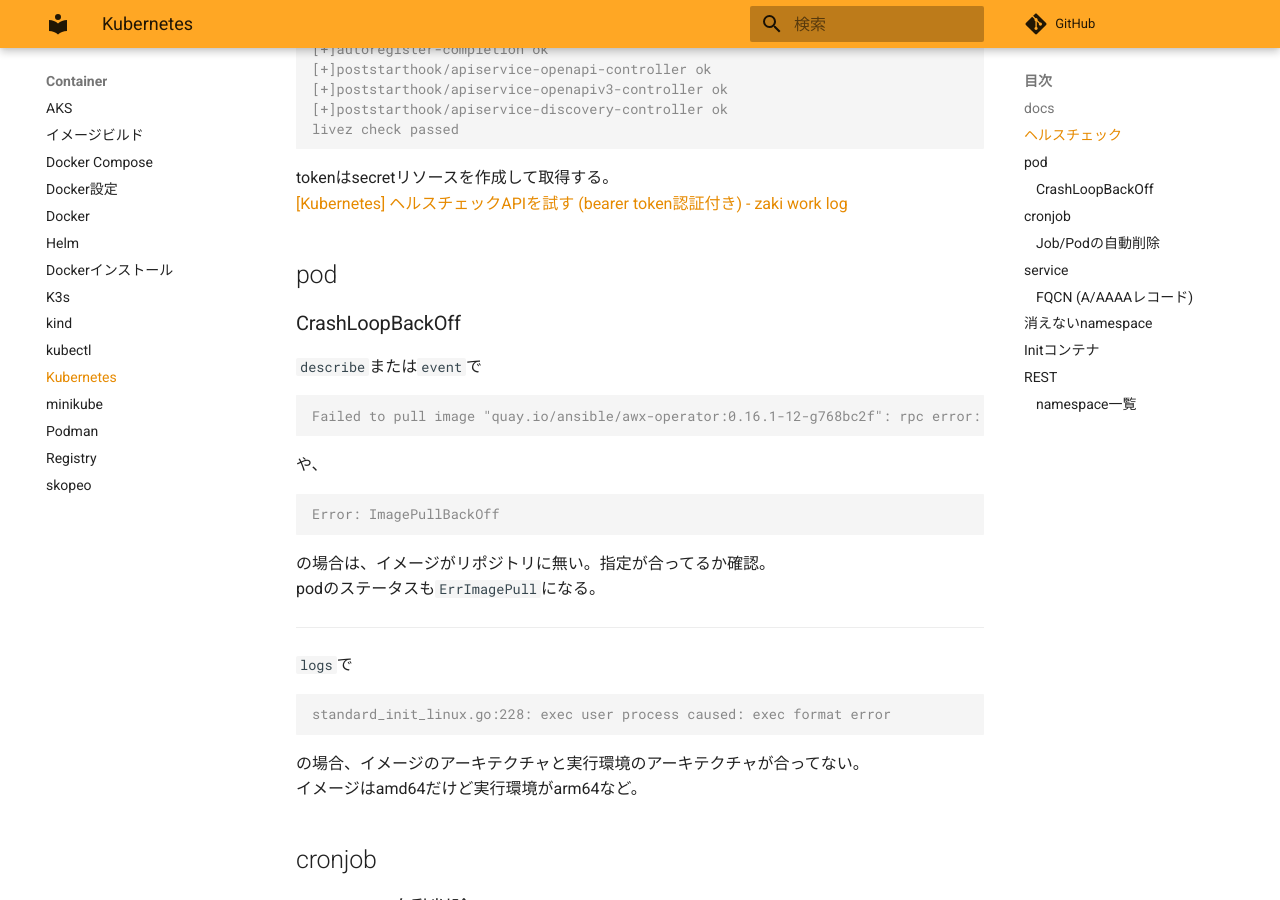
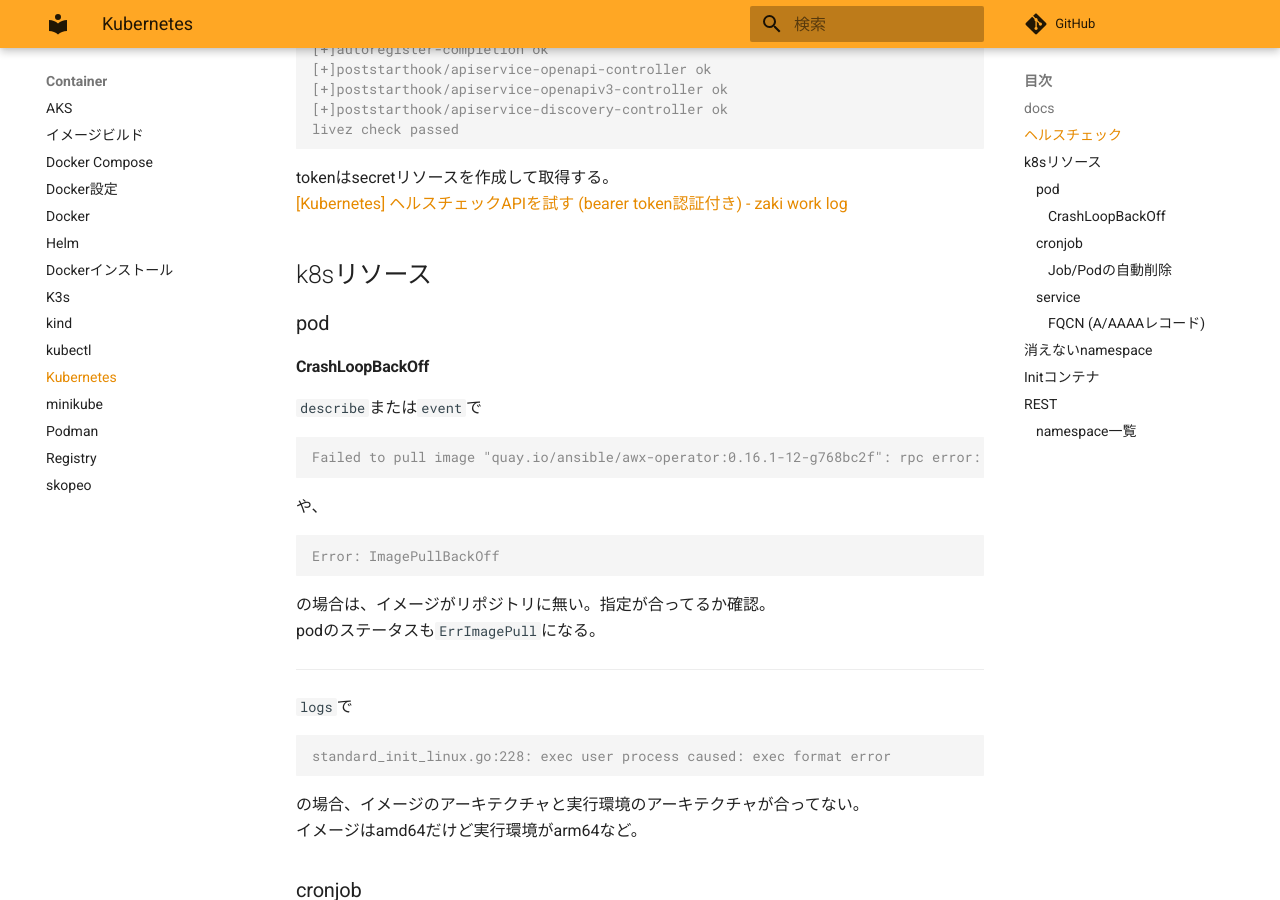
Before and after one commit to zaki-lknr/docs, an MkDocs documentation site: the page built from docs/Container/kubernetes.md, in a window 1280 px wide and 900 px high, scrolled down 1271 px. Built offline with MkDocs 1.6.1 and Material for MkDocs 9.7.7, drawn with Linux system fonts in a browser that asks for light colours; comment, search, counter and statistics services are not loaded.

Commit message:
update: container/kubernetes: 章立て

```diff
--- a/docs/Container/kubernetes.md
+++ b/docs/Container/kubernetes.md
@@ -60,9 +60,11 @@ livez check passed
 tokenはsecretリソースを作成して取得する。
 [[Kubernetes] ヘルスチェックAPIを試す (bearer token認証付き) - zaki work log](https://zaki-hmkc.hatenablog.com/entry/2024/02/05/101259)
 
-## pod
+## k8sリソース
 
-### CrashLoopBackOff
+### pod
+
+#### CrashLoopBackOff
 
 `describe`または`event`で
 
@@ -90,18 +92,18 @@ standard_init_linux.go:228: exec user process caused: exec format error
 の場合、イメージのアーキテクチャと実行環境のアーキテクチャが合ってない。
 イメージはamd64だけど実行環境がarm64など。
 
-## cronjob
+### cronjob
 
-### Job/Podの自動削除
+#### Job/Podの自動削除
 
 CronJobリソースの`.spec.successfulJobsHistoryLimit`と`.spec.failedJobsHistoryLimit`の値で成功と失敗それぞれの保持数が設定される。
 超過分は自動で削除される。
 
 <https://kubernetes.io/ja/docs/tasks/job/automated-tasks-with-cron-jobs/#job-history-limit>
 
-## service
+### service
 
-### FQCN (A/AAAAレコード)
+#### FQCN (A/AAAAレコード)
 
 podからは`<service-name>.<namespace-name>.svc.cluster.local`で名前解決できる。
 
```
